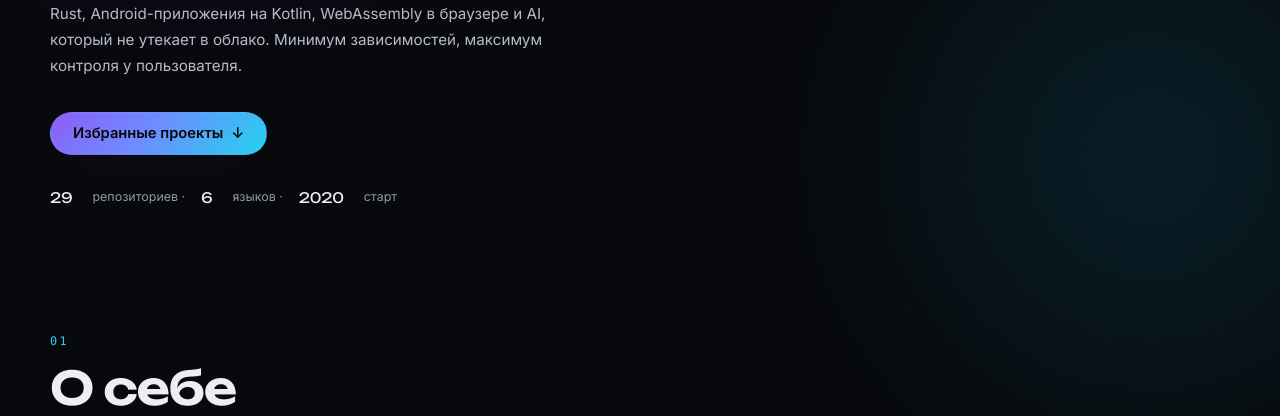
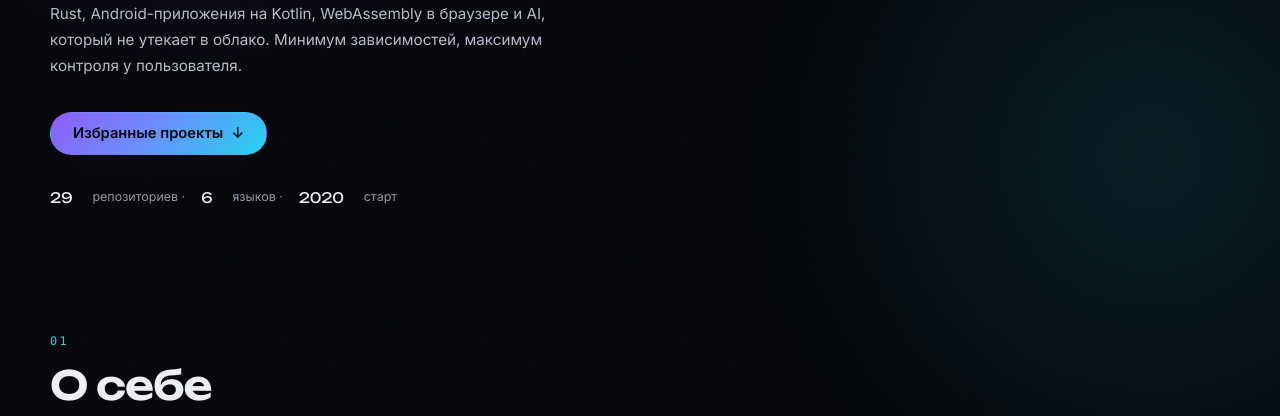
Before and after one commit to Erzkanzler2k/Erzkanzler2k.github.io, a website: page index.html in a window 1280 px wide. Shown: the part 368-784 px from the top of the page. Drawn offline with Linux system fonts and the light colour scheme; files whose address does not match are found by name.

Commit message:
fix(round 30): core journey typography — reduce section title to 2.5rem max for 1.6x scaling ratio from hero

```diff
--- a/assets/css/style.css
+++ b/assets/css/style.css
@@ -721,7 +721,7 @@ h1, h2, h3, p, dl, dd { margin: 0; }
   margin-bottom: 12px;
   font-family: var(--font-display);
   font-weight: 600;
-  font-size: clamp(1.9rem, 3.6vw, 2.95rem);
+  font-size: clamp(1.75rem, 3.2vw, 2.5rem);
   line-height: 1.1;
   letter-spacing: -0.03em;
 }
```
